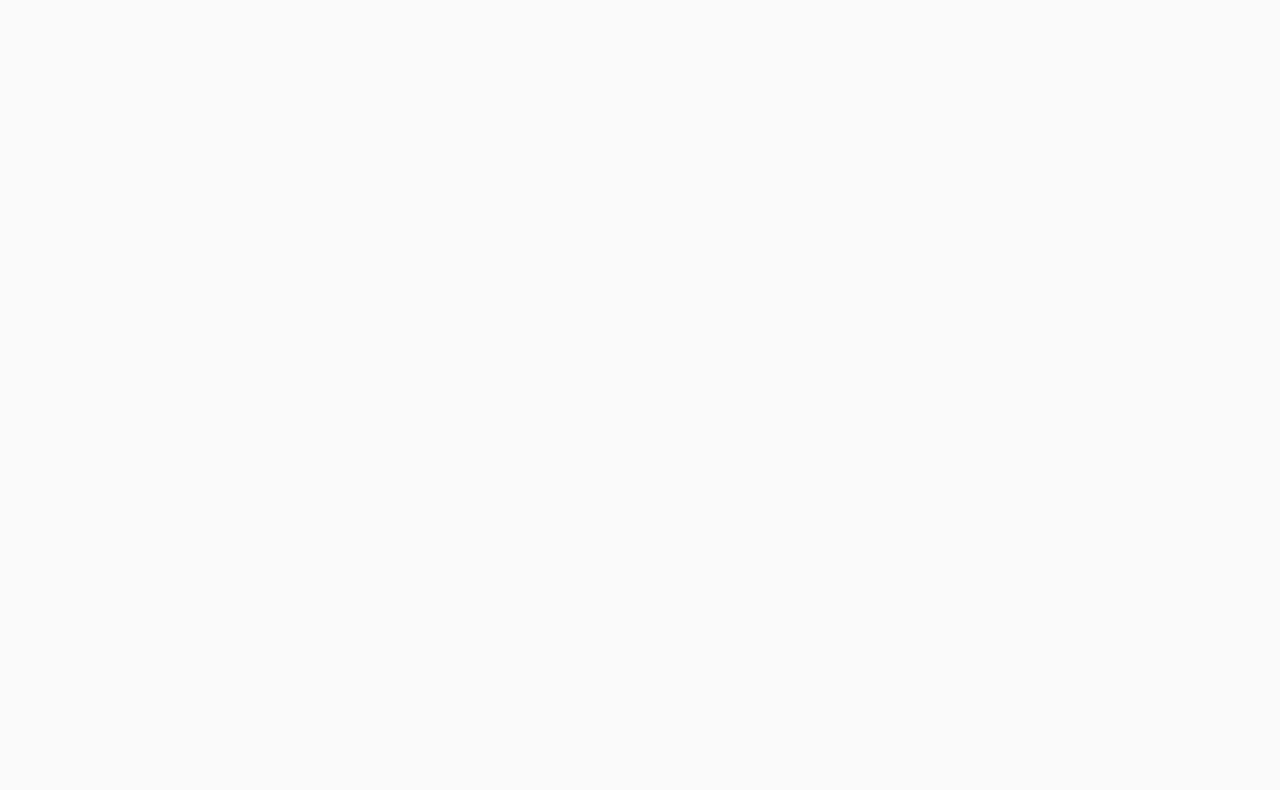
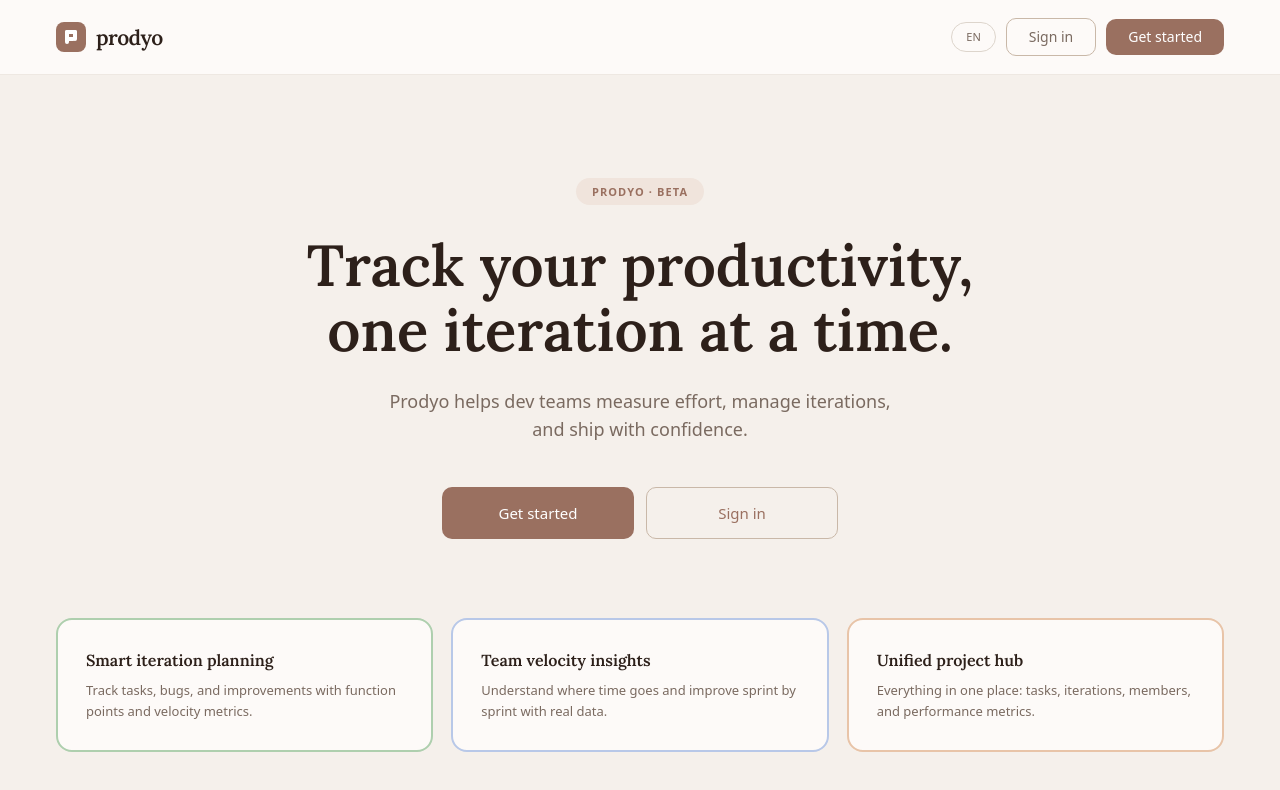
Before and after one commit to andreyabpaiva/prodyo, a React (Vite) app in the folder web/: page / in a window 1280 px wide. Shown: the top 790 px of the page. Built offline with nearby package versions, Linux system fonts and the light colour scheme.

Commit message:
feat: prodyo landing page

```diff
--- a/web/src/app/index.tsx
+++ b/web/src/app/index.tsx
@@ -1,9 +1,5 @@
-import { Outlet } from 'react-router-dom';
+import { Outlet } from "react-router-dom";
 
 export default function App() {
-  return (
-    <div className="min-h-screen bg-neutral-50 text-neutral-900">
-      <Outlet />
-    </div>
-  );
+  return <Outlet />;
 }
--- /dev/null
+++ b/web/src/components/lang-toggle/index.tsx
@@ -0,0 +1,16 @@
+import { useTranslation } from "react-i18next";
+import { useLanguage } from "@/contexts/language";
+
+export default function LangToggle() {
+  const { t } = useTranslation();
+  const { toggle } = useLanguage();
+
+  return (
+    <button
+      onClick={toggle}
+      className="text-caption font-medium text-stone bg-transparent border border-fog rounded-full px-3.5 py-1.5"
+    >
+      {t("common.lang")}
+    </button>
+  );
+}
--- /dev/null
+++ b/web/src/components/logo/constants.ts
@@ -0,0 +1,7 @@
+import type { LogoSize } from "./types";
+
+export const LOGO_SIZE: Record<LogoSize, { svg: number; text: string }> = {
+  sm: { svg: 24, text: "text-lg" },
+  md: { svg: 26, text: "text-lg" },
+  lg: { svg: 30, text: "text-logo" },
+};
--- /dev/null
+++ b/web/src/components/logo/index.tsx
@@ -0,0 +1,49 @@
+import type { LogoProps } from "./types";
+import { LOGO_SIZE } from "./constants";
+
+export default function Logo({ size = "lg", variant = "default" }: LogoProps) {
+  const { svg, text } = LOGO_SIZE[size];
+
+  return (
+    <div className="flex items-center gap-2.5">
+      <svg
+        width={svg}
+        height={svg}
+        viewBox="0 0 30 30"
+        xmlns="http://www.w3.org/2000/svg"
+      >
+        <rect
+          width="30"
+          height="30"
+          rx="8"
+          className={variant === "white" ? "fill-white/20" : "fill-brand"}
+        />
+        <rect x="9" y="8" width="4" height="14" rx="2" className="fill-white" />
+        <rect x="9" y="8" width="12" height="4" rx="2" className="fill-white" />
+        <rect
+          x="9"
+          y="15"
+          width="10"
+          height="4"
+          rx="2"
+          className="fill-white"
+        />
+        <rect
+          x="17"
+          y="8"
+          width="4"
+          height="11"
+          rx="2"
+          className="fill-white"
+        />
+      </svg>
+      <span
+        className={`font-lora font-semibold tracking-tight ${text} ${
+          variant === "white" ? "text-white" : "text-espresso"
+        }`}
+      >
+        prodyo
+      </span>
+    </div>
+  );
+}
--- /dev/null
+++ b/web/src/components/logo/types.ts
@@ -0,0 +1,7 @@
+export type LogoSize = "sm" | "md" | "lg";
+export type LogoVariant = "default" | "white";
+
+export interface LogoProps {
+  size?: LogoSize;
+  variant?: LogoVariant;
+}
--- /dev/null
+++ b/web/src/contexts/language/index.tsx
@@ -0,0 +1,25 @@
+import { createContext, useCallback, useContext } from "react";
+import { useTranslation } from "react-i18next";
+import type { LanguageContextValue } from "./types";
+
+const LanguageContext = createContext<LanguageContextValue | null>(null);
+
+export function LanguageProvider({ children }: { children: React.ReactNode }) {
+  const { i18n } = useTranslation();
+
+  const toggle = useCallback(() => {
+    i18n.changeLanguage(i18n.language === "en" ? "pt-BR" : "en");
+  }, [i18n]);
+
+  return (
+    <LanguageContext.Provider value={{ language: i18n.language, toggle }}>
+      {children}
+    </LanguageContext.Provider>
+  );
+}
+
+export function useLanguage(): LanguageContextValue {
+  const ctx = useContext(LanguageContext);
+  if (!ctx) throw new Error("useLanguage must be used within LanguageProvider");
+  return ctx;
+}
--- /dev/null
+++ b/web/src/contexts/language/types.ts
@@ -0,0 +1,4 @@
+export interface LanguageContextValue {
+  language: string;
+  toggle: () => void;
+}
--- /dev/null
+++ b/web/src/pages/landing/index.tsx
@@ -0,0 +1,85 @@
+import { useNavigate } from "react-router-dom";
+import { useTranslation } from "react-i18next";
+import Logo from "@/components/logo";
+import LangToggle from "@/components/lang-toggle";
+
+export default function LandingPage() {
+  const navigate = useNavigate();
+  const { t } = useTranslation();
+
+  return (
+    <div className="min-h-screen bg-canvas flex flex-col">
+      <header className="flex items-center justify-between px-4 sm:px-8 lg:px-14 py-4.5 bg-paper border-b border-shell">
+        <Logo size="lg" />
+        <div className="flex items-center gap-2.5">
+          <LangToggle />
+          <button
+            onClick={() => navigate("/auth")}
+            className="hidden sm:block text-sm font-medium text-stone bg-transparent border border-ash rounded-input px-5.5 py-2"
+          >
+            {t("landing.signin")}
+          </button>
+          <button
+            onClick={() => navigate("/auth?tab=signup")}
+            className="text-sm font-medium text-white bg-brand border-none rounded-input px-5.5 py-2"
+          >
+            {t("landing.cta")}
+          </button>
+        </div>
+      </header>
+
+      <main className="flex-1 flex flex-col items-center justify-center px-6 sm:px-12 lg:px-20 pt-10 sm:pt-14 pb-8 text-center">
+        <div className="bg-brand-light text-brand text-caption font-semibold tracking-widest uppercase px-4 py-1.5 rounded-full mb-6 sm:mb-7">
+          {t("landing.badge")}
+        </div>
+        <h1 className="font-lora text-4xl sm:text-5xl lg:text-hero font-semibold text-espresso mb-5 sm:mb-6 max-w-3xl">
+          {t("landing.tagline")}
+        </h1>
+        <p className="text-base sm:text-lg text-stone leading-relaxed mb-8 sm:mb-11 max-w-lg">
+          {t("landing.sub")}
+        </p>
+        <div className="flex flex-col sm:flex-row gap-3 w-full sm:w-auto">
+          <button
+            onClick={() => navigate("/auth?tab=signup")}
+            className="text-cta font-medium text-white bg-brand border-none rounded-input py-3.25 w-full sm:w-48"
+          >
+            {t("landing.cta")}
+          </button>
+          <button
+            onClick={() => navigate("/auth")}
+            className="text-cta font-medium text-brand bg-transparent border border-ash rounded-input py-3.25 w-full sm:w-48"
+          >
+            {t("landing.signin")}
+          </button>
+        </div>
+      </main>
+
+      <div className="px-4 sm:px-8 lg:px-14 pb-10 sm:pb-12 lg:pb-13 grid grid-cols-1 sm:grid-cols-2 lg:grid-cols-3 gap-4 sm:gap-4.5">
+        <div className="bg-paper rounded-2xl p-7 border-2 border-feature-green">
+          <h3 className="font-lora text-base font-semibold text-espresso mb-2">
+            {t("landing.features.f1.title")}
+          </h3>
+          <p className="text-fine text-stone leading-relaxed">
+            {t("landing.features.f1.desc")}
+          </p>
+        </div>
+        <div className="bg-paper rounded-2xl p-7 border-2 border-feature-blue">
+          <h3 className="font-lora text-base font-semibold text-espresso mb-2">
+            {t("landing.features.f2.title")}
+          </h3>
+          <p className="text-fine text-stone leading-relaxed">
+            {t("landing.features.f2.desc")}
+          </p>
+        </div>
+        <div className="bg-paper rounded-2xl p-7 border-2 border-feature-orange mb-4 sm:mb-0">
+          <h3 className="font-lora text-base font-semibold text-espresso mb-2">
+            {t("landing.features.f3.title")}
+          </h3>
+          <p className="text-fine text-stone leading-relaxed">
+            {t("landing.features.f3.desc")}
+          </p>
+        </div>
+      </div>
+    </div>
+  );
+}
--- a/web/src/router.tsx
+++ b/web/src/router.tsx
@@ -1,10 +1,16 @@
-import { createBrowserRouter } from 'react-router-dom';
-import App from '@/app';
+import { createBrowserRouter } from "react-router-dom";
+import App from "@/app";
+import LandingPage from "@/pages/landing";
 
 export const router = createBrowserRouter([
   {
-    path: '/',
+    path: "/",
     element: <App />,
-    children: [],
+    children: [
+      {
+        index: true,
+        element: <LandingPage />,
+      },
+    ],
   },
 ]);
```
Also changed, not shown: web/src/main.tsx (+14 -10 lines).
